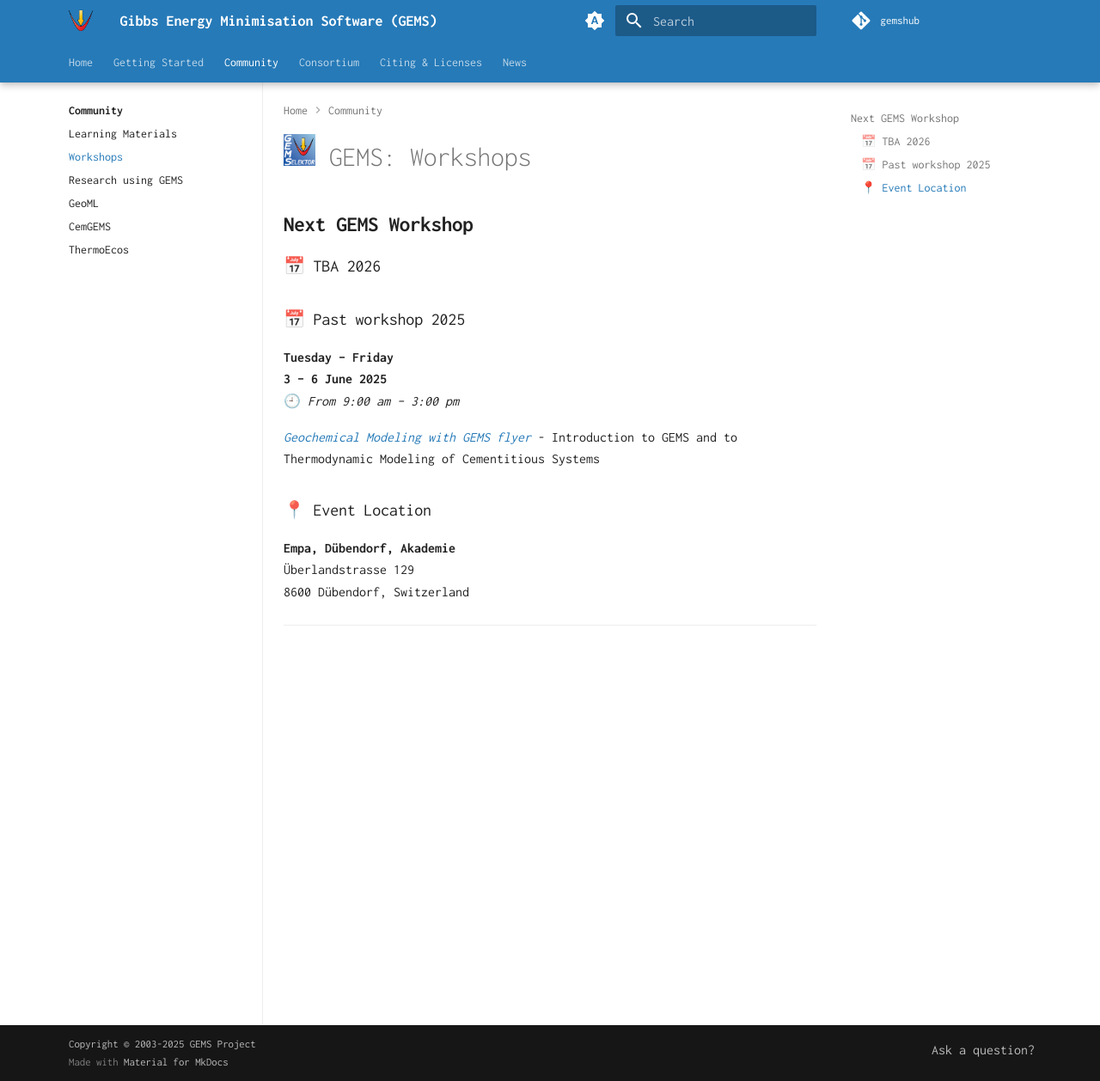
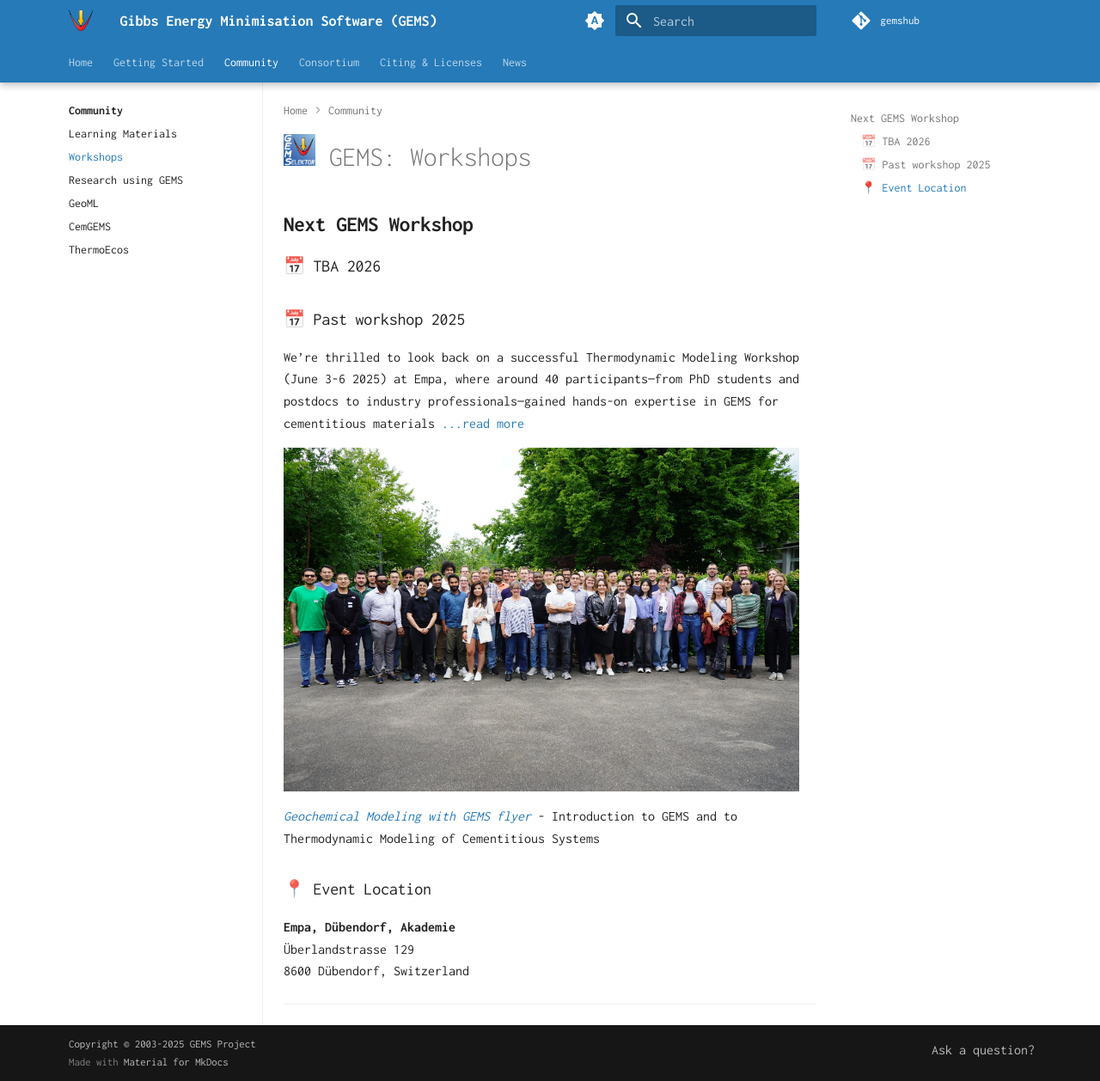
Before and after one commit to gemshub/site, an MkDocs documentation site: the page built from docs/community/workshops.md, in a window 1280 px wide and 1258 px high. Shown: the whole window at 86% size. Built offline with MkDocs 1.6.1 and Material for MkDocs 9.7.7, drawn with Linux system fonts in a browser that asks for light colours.

Commit message:
workshop 2025

```diff
--- a/docs/community/workshops.md
+++ b/docs/community/workshops.md
@@ -6,9 +6,11 @@
 
 ### 📅 Past workshop 2025
 
-**Tuesday – Friday**
-**3 – 6 June 2025**
-🕘 *From 9:00 am – 3:00 pm*
+We’re thrilled to look back on a successful Thermodynamic Modeling Workshop (June 3-6 2025) at Empa, where around 40 participants—from PhD students and postdocs to industry professionals—gained hands-on expertise in GEMS for cementitious materials [...read more](https://www.linkedin.com/posts/mgcement_thermodynamics-gems-cementchemistry-activity-7346553415285567489-IhLW?utm_source=social_share_send&utm_medium=member_desktop_web&rcm=ACoAADogmUMBOQJui1zq6aGh9zq9MWxM6b0ArrQ)
+
+![2025 workshop photo](../workshops/2025/1751521120476.jpeg ){ width="600" align=center } </br>
+
+
 
 [*Geochemical Modeling with GEMS flyer*](../workshops/2025/fy_GEMS_25_v2.pdf) - Introduction to GEMS and to Thermodynamic Modeling of Cementitious Systems
 
```
Also changed, not shown: docs/community/workshops/2025/1751521120476.jpeg (added).
